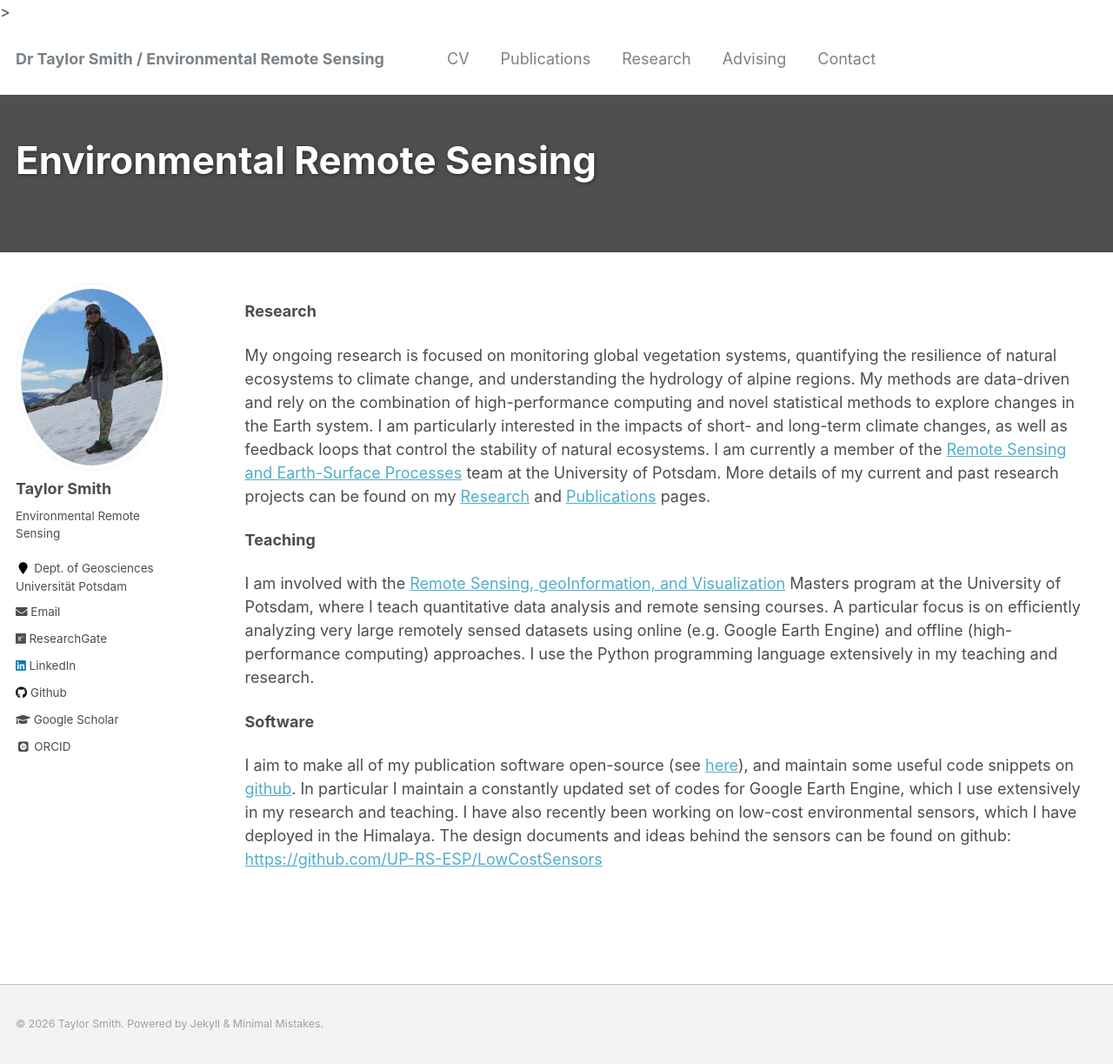
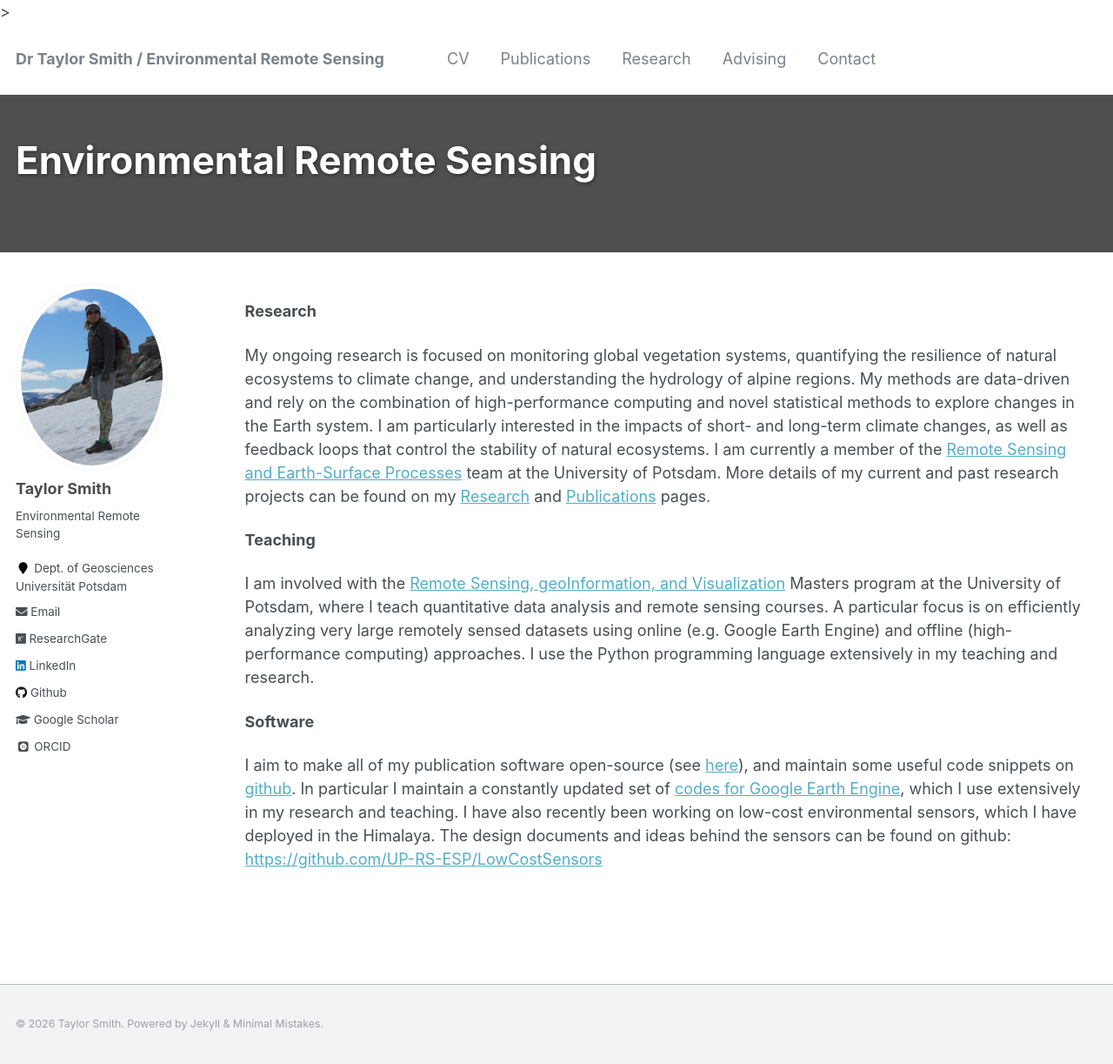
Before and after one commit to tasmi/tasmi.github.io, a Jekyll site: the page built from _pages/about.md, in a window 1280 px wide and 1223 px high. Shown: the whole window at 87% size. Built offline with Jekyll 4.4.1, drawn with Linux system fonts in a browser that asks for light colours; some web fonts are replaced; part of the change alters nothing that is shown.

```diff
--- a/_pages/about.md
+++ b/_pages/about.md
@@ -23,4 +23,4 @@ I am involved with the [Remote Sensing, geoInformation, and Visualization](https
 
 **Software**
 
-I aim to make all of my publication software open-source (see [here](https://tasmi.github.io/publications/)), and maintain some useful code snippets on [github](https://github.com/tasmi). In particular I maintain a constantly updated set of codes for Google Earth Engine, which I use extensively in my research and teaching. I have also recently been working on low-cost environmental sensors, which I have deployed in the Himalaya. The design documents and ideas behind the sensors can be found on github: [https://github.com/UP-RS-ESP/LowCostSensors](https://github.com/UP-RS-ESP/LowCostSensors)
+I aim to make all of my publication software open-source (see [here](https://tasmi.github.io/publications/)), and maintain some useful code snippets on [github](https://github.com/tasmi). In particular I maintain a constantly updated set of [codes for Google Earth Engine](https://github.com/tasmi/earthengine_code_snippets), which I use extensively in my research and teaching. I have also recently been working on low-cost environmental sensors, which I have deployed in the Himalaya. The design documents and ideas behind the sensors can be found on github: [https://github.com/UP-RS-ESP/LowCostSensors](https://github.com/UP-RS-ESP/LowCostSensors)
```
